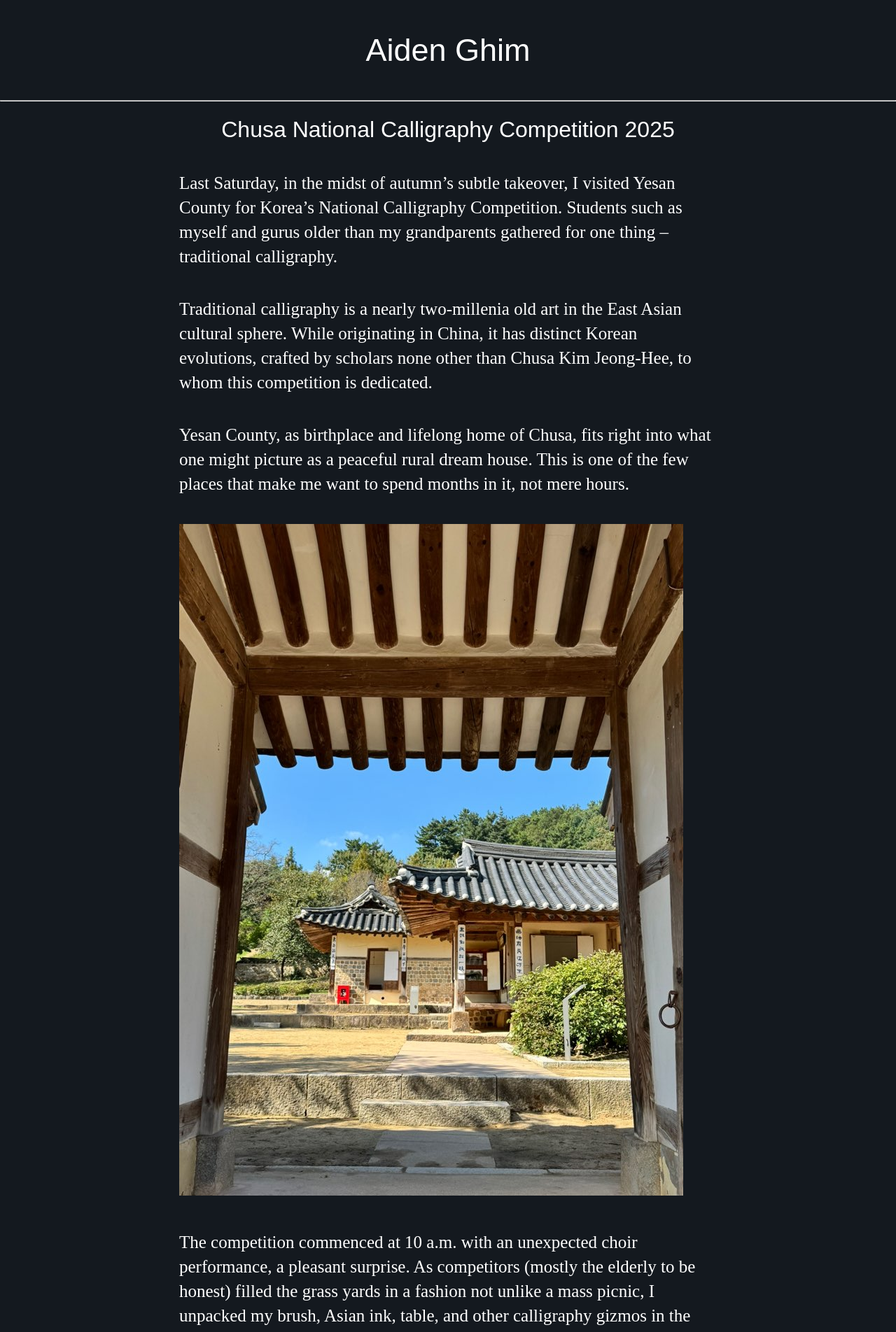
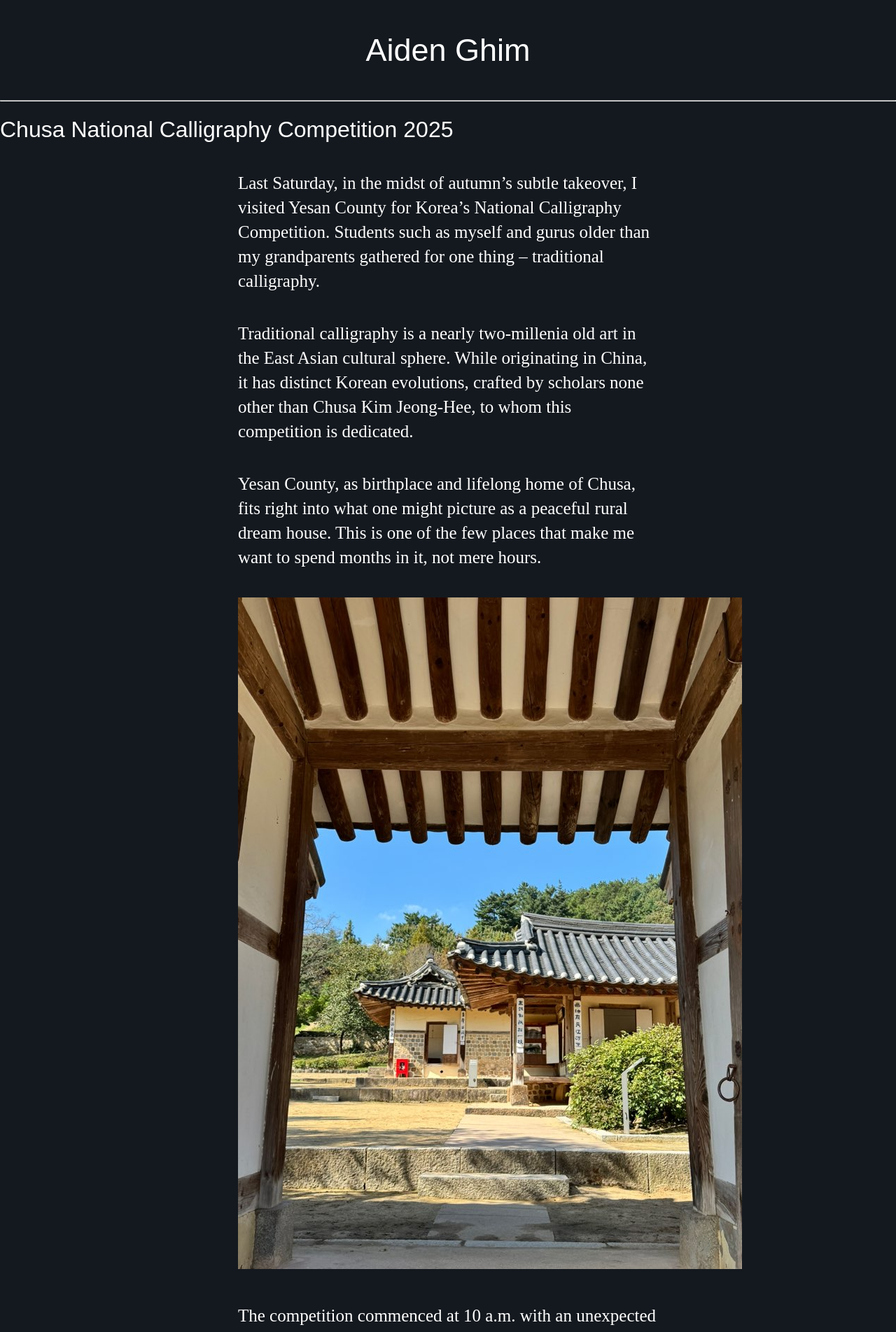
Before and after one commit to abghim/abghim.github.io, a Jekyll site: the page built from _posts/2025-10-19-chusa.md, in a window 1280 px wide. Shown: the top 1904 px of the page at 70% size. Built offline with Jekyll 4.4.1, drawn with Linux system fonts in a browser that asks for light colours; some web fonts are replaced.

Commit message:
Update style

```diff
--- a/assets/stylesheets/post.css
+++ b/assets/stylesheets/post.css
@@ -31,9 +31,6 @@ main {
 	padding-bottom: 2%;
 }
 
-#article {
-	text-align: center;
-}
 
 a {
 	text-decoration: none;
@@ -66,7 +63,7 @@ p {
 	font-family: "Forum", serif;
 	font-weight: 300;
 	font-style: normal;
-	width: 60%;
+	width: 600px;
 	margin: 40px auto;
 	padding: 0 10px;
 	line-height: 1.4;
```
